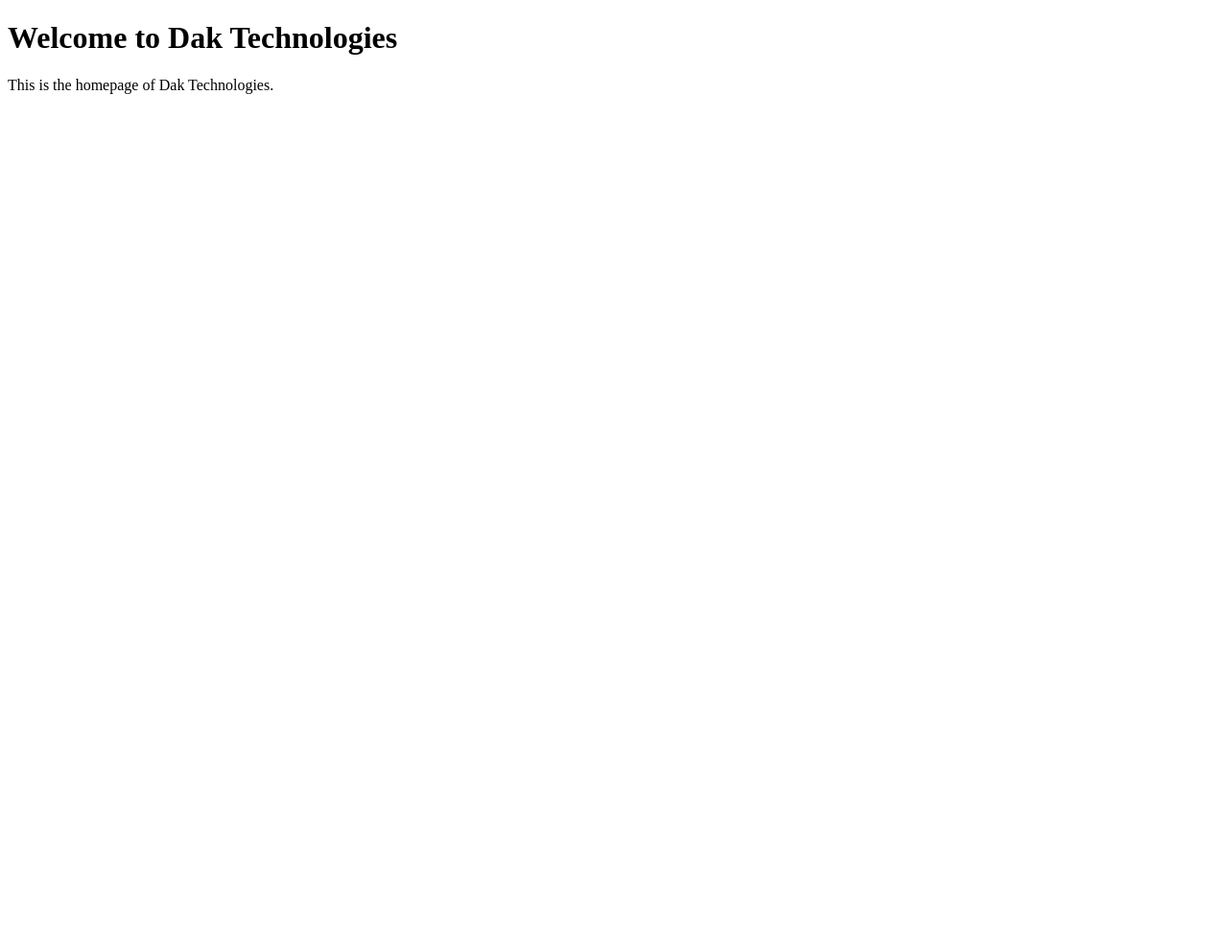
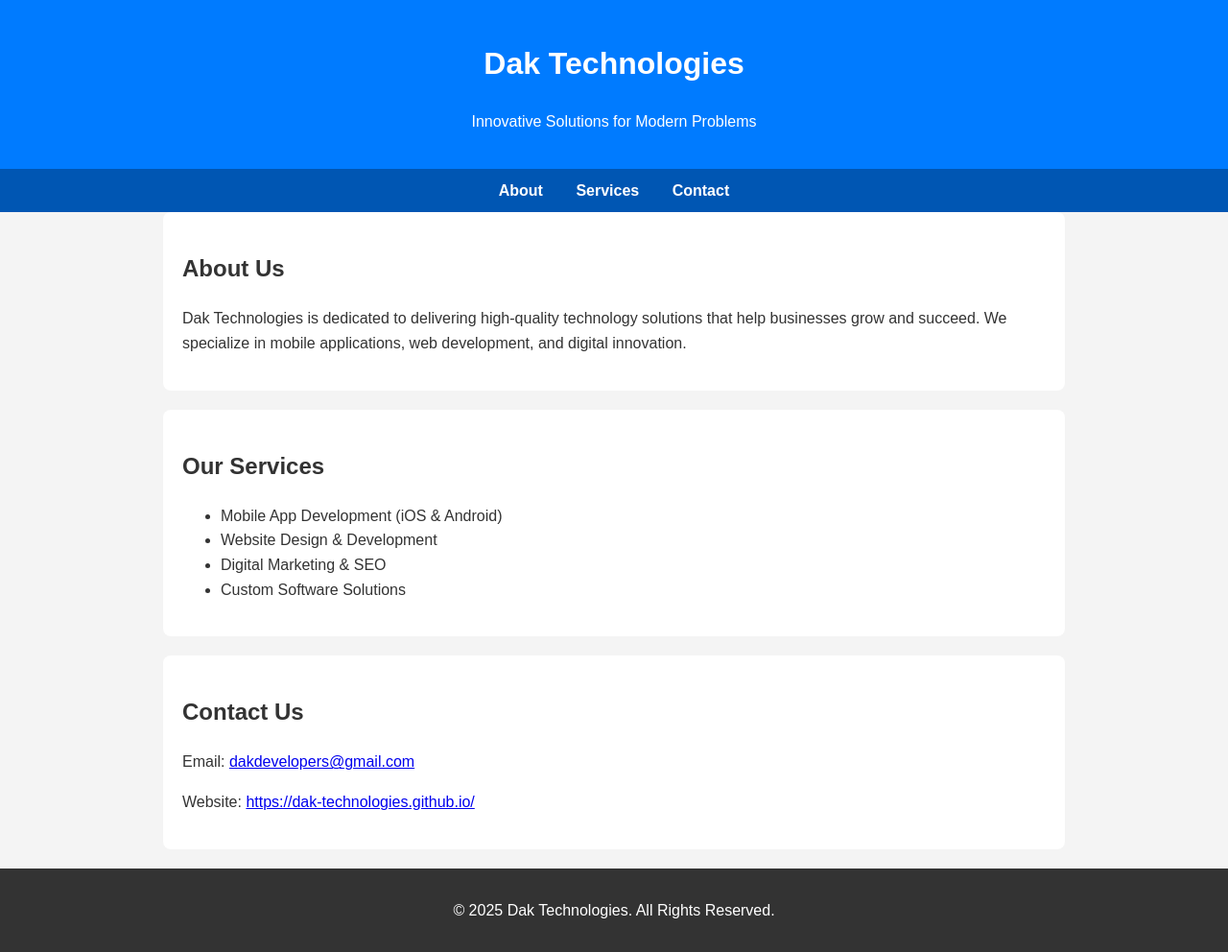
Before and after one commit to dak-technologies/dak-technologies.github.io, a plain HTML site: page index.html in a window 1280 px wide. Shown: the whole page at 96% size. Before the commit the page ends 800 px from the top, so only its background shows below. Drawn offline with Linux system fonts and the light colour scheme.

Commit message:
Revamp homepage structure and styling
Added header, navigation, and sections for about, services, and contact.

```diff
--- a/index.html
+++ b/index.html
@@ -2,10 +2,93 @@
 <html lang="en">
 <head>
     <meta charset="UTF-8">
+    <meta name="viewport" content="width=device-width, initial-scale=1.0">
     <title>Dak Technologies</title>
+    <style>
+        body {
+            font-family: Arial, sans-serif;
+            line-height: 1.6;
+            margin: 0;
+            padding: 0;
+            background-color: #f4f4f4;
+            color: #333;
+        }
+        header {
+            background-color: #007bff;
+            color: white;
+            padding: 20px 0;
+            text-align: center;
+        }
+        nav {
+            margin: 0;
+            text-align: center;
+            padding: 10px 0;
+            background-color: #0056b3;
+        }
+        nav a {
+            color: white;
+            text-decoration: none;
+            margin: 0 15px;
+            font-weight: bold;
+        }
+        nav a:hover {
+            text-decoration: underline;
+        }
+        section {
+            padding: 20px;
+            max-width: 900px;
+            margin: 0 auto;
+            background-color: white;
+            margin-bottom: 20px;
+            border-radius: 8px;
+        }
+        footer {
+            text-align: center;
+            padding: 15px 0;
+            background-color: #333;
+            color: white;
+        }
+    </style>
 </head>
 <body>
-    <h1>Welcome to Dak Technologies</h1>
-    <p>This is the homepage of Dak Technologies.</p>
+    <header>
+        <h1>Dak Technologies</h1>
+        <p>Innovative Solutions for Modern Problems</p>
+    </header>
+
+    <nav>
+        <a href="#about">About</a>
+        <a href="#services">Services</a>
+        <a href="#contact">Contact</a>
+    </nav>
+
+    <section id="about">
+        <h2>About Us</h2>
+        <p>
+            Dak Technologies is dedicated to delivering high-quality technology solutions
+            that help businesses grow and succeed. We specialize in mobile applications,
+            web development, and digital innovation.
+        </p>
+    </section>
+
+    <section id="services">
+        <h2>Our Services</h2>
+        <ul>
+            <li>Mobile App Development (iOS & Android)</li>
+            <li>Website Design & Development</li>
+            <li>Digital Marketing & SEO</li>
+            <li>Custom Software Solutions</li>
+        </ul>
+    </section>
+
+    <section id="contact">
+        <h2>Contact Us</h2>
+        <p>Email: <a href="mailto:dakdevelopers@gmail.com">dakdevelopers@gmail.com</a></p>
+        <p>Website: <a href="https://dak-technologies.github.io/">https://dak-technologies.github.io/</a></p>
+    </section>
+
+    <footer>
+        <p>&copy; 2025 Dak Technologies. All Rights Reserved.</p>
+    </footer>
 </body>
 </html>
```
